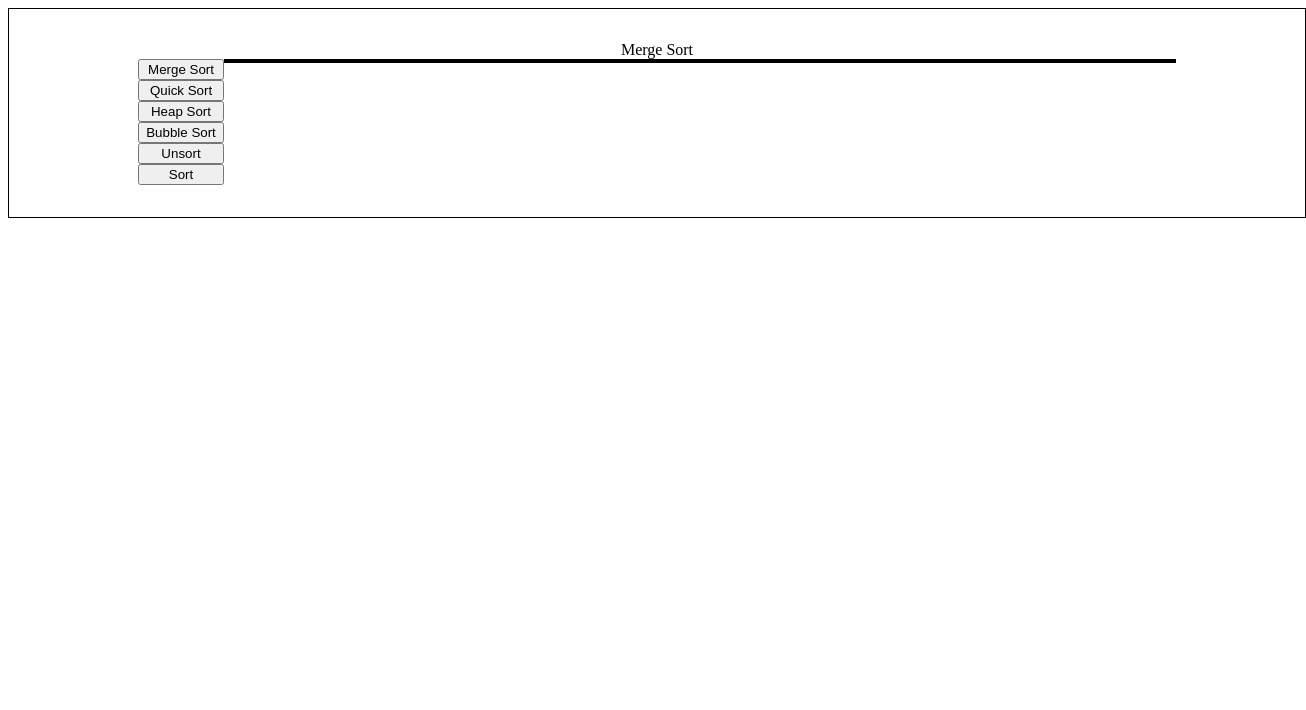
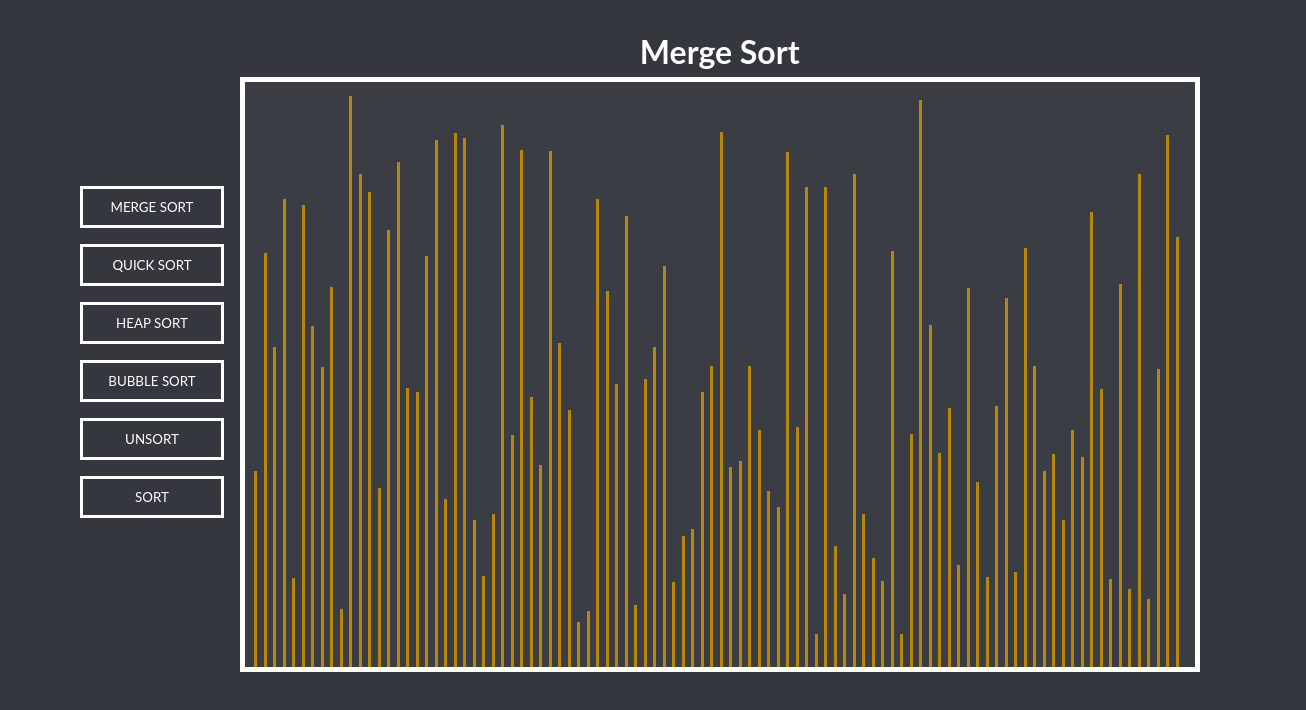
Before and after one commit to danemaison/sorting_visualizer, a React app: page / in a window 1280 px wide. Shown: the top 710 px of the page, 1306 px wide, since content can reach past the window. Built offline with nearby package versions, Linux system fonts and the light colour scheme; the HTML template or start-up script is replaced by a standard one.

Commit message:
implemented bubble sort

```diff
--- /dev/null
+++ b/src/algorithms/bubblesort.js
@@ -0,0 +1,30 @@
+const bubbleSort = async ([...arr]) => {
+  let swapped;
+
+  do {
+    swapped = false;
+    for (let i = 0; i < arr.length - 1; i++) {
+      if (arr[i].height < arr[i + 1].height) {
+        await swap(arr, i);
+        swapped = true;
+      }
+    }
+  } while (swapped);
+  return arr;
+};
+
+const swap = (arr, index) => {
+  return new Promise(resolve =>
+    setTimeout(() => {
+      const temp = arr[index];
+      const tempLeft = arr[index].ref.current.style.left;
+      arr[index].ref.current.style.left = arr[index + 1].ref.current.style.left;
+      arr[index + 1].ref.current.style.left = tempLeft;
+      arr[index] = arr[index + 1];
+      arr[index + 1] = temp;
+      resolve();
+    }, 50)
+  );
+};
+
+export { bubbleSort };
--- a/src/app.jsx
+++ b/src/app.jsx
@@ -1,8 +1,14 @@
 import React from 'react';
-import ReactDOM from 'react-dom';
+import GlobalStyle from './style/globalstyle';
 import Client from './components/client';
 
-ReactDOM.render(
-  <Client/>,
-  document.querySelector('#root')
-);
+const App = () => {
+  return (
+    <>
+      <GlobalStyle/>
+      <Client />
+    </>
+  );
+};
+
+export default App;
--- a/src/components/algorithms.jsx
+++ b/src/components/algorithms.jsx
@@ -1,15 +1,22 @@
 import React from 'react';
 import styled from 'styled-components';
 
-const Button = styled.button``;
+const Button = styled.button`
+  margin:8px 0;
+  border: 3px solid white;
+  background: transparent;
+  border-radius:0;
+  text-transform:uppercase;
+  padding:10px 25px;
+`;
 
 const algorithms = ['Merge Sort', 'Quick Sort', 'Heap Sort', 'Bubble Sort'];
 
-const AlgorithmList = ({ selectAlgorithm }) => {
+const AlgorithmList = ({ setAlgorithm }) => {
   return (
     <>
       {algorithms.map((alg, index) => (
-        <Button key={index} onClick={() => selectAlgorithm(alg)}>
+        <Button key={index} onClick={() => setAlgorithm(alg)}>
           {alg}
         </Button>
       ))}
--- a/src/components/client.jsx
+++ b/src/components/client.jsx
@@ -1,39 +1,85 @@
-import React, { useState } from 'react';
+import React, { useState, useEffect, useCallback, createRef } from 'react';
 import styled from 'styled-components';
 import Algorithms from './algorithms';
 import Visualizer from './visualizer';
+import { bubbleSort } from '../algorithms/bubblesort';
 
 const Container = styled.main`
 width:100%;
 padding: 32px 16px;
 display:flex;
 flex-direction:column;
-border:1px solid black;
+align-items:center;
 `;
 const Row = styled.div`
   width:100%;
+  height: 80vh;
   display:flex;
   justify-content:center;
 `;
 const Col = styled.div`
+  height:100%;
   display:flex;
   flex-direction:column;
+  justify-content:center;
+`;
+
+const ButtonCol = styled(Col)`
+  padding-right:16px;
+`;
+const VisualizerColumn = styled(Col)`
+  align-items:center;
 `;
 const Button = styled.button`
+  margin: 8px 0;
+  border: 3px solid white;
+  background: transparent;
+  border-radius: 0;
+  text-transform: uppercase;
+  padding: 10px 25px;
+`;
+
+const Algorithm = styled.div`
+  text-align:center;
+  font-size: 2rem;
+  font-weight:bold;
+  padding-bottom:6px;
 `;
 
 const Client = () => {
   const [algorithm, setAlgorithm] = useState('Merge Sort');
+  const [itemsToSort, setItemsToSort] = useState([]);
+
+  const sort = () => {
+    bubbleSort(itemsToSort);
+
+  };
+  const randomizeData = useCallback(() => {
+    const items = [];
+    for (let i = 0; i < 98; i++) {
+      const height = Math.random() * (98 - 5) + 5;
+      const left = i + 1;
+      const ref = createRef();
+      items.push({ height, left, ref });
+    }
+    setItemsToSort(items);
+  });
+  useEffect(() => {
+    randomizeData();
+  }, []);
+
   return (
     <Container>
-      <Row>{algorithm}</Row>
       <Row>
-        <Col>
+        <ButtonCol>
           <Algorithms setAlgorithm={setAlgorithm} />
-          <Button>Unsort</Button>
-          <Button>Sort</Button>
-        </Col>
-        <Visualizer algorithm={null} run={null} />
+          <Button onClick={randomizeData}>Unsort</Button>
+          <Button onClick={sort}>Sort</Button>
+        </ButtonCol>
+        <VisualizerColumn>
+          <Algorithm>{algorithm}</Algorithm>
+          <Visualizer items={itemsToSort} algorithm={null} run={null} />
+        </VisualizerColumn>
       </Row>
     </Container>
   );
--- a/src/components/visualizer.jsx
+++ b/src/components/visualizer.jsx
@@ -1,16 +1,34 @@
-import React from 'react';
+import React, { useState, useEffect } from 'react';
 import styled from 'styled-components';
 
 const Container = styled.div`
-  border:2px solid black;
-  width:75%;
-  height:100%;
+  border: 5px solid white;
+  width: 75vw;
+  height: 100%;
+  position: relative;
+  background-color: rgb(58, 61, 67);
 `;
 
-const Visualizer = () => {
+const Bar = styled.div`
+  width: 3px;
+  background-color: darkgoldenrod;
+  position: absolute;
+  bottom: 0;
+  transition: .1s;
+`;
+
+const Visualizer = ({ items }) => {
   return (
     <Container>
-
+      {items.map(item => (
+        <Bar
+          ref={item.ref}
+          style={{
+            height: `${item.height}%`,
+            left: `${item.left}%` }}
+          key={item.height}
+        />
+      ))}
     </Container>
   );
 };
--- /dev/null
+++ b/src/index.jsx
@@ -0,0 +1,8 @@
+import React from 'react';
+import ReactDOM from 'react-dom';
+import App from './app';
+
+ReactDOM.render(
+  <App/>,
+  document.querySelector('#root')
+);
--- /dev/null
+++ b/src/style/globalstyle.js
@@ -0,0 +1,24 @@
+import { createGlobalStyle } from 'styled-components';
+
+const GlobalStyle = createGlobalStyle`
+  * {
+    box-sizing: border-box;
+    font-family: 'Lato', sans-serif;
+    color:white;
+  }
+  html {
+    overflow-x: hidden;
+  }
+  body {
+    position: relative;
+    overflow-x: hidden;
+    background-color:rgb(52, 55, 61);
+    padding: 0;
+    margin: 0;
+    height: 100vh;
+    width: 100%;
+  }
+
+`;
+
+export default GlobalStyle;
--- /dev/null
+++ b/src/style/theme.js
@@ -0,0 +1,13 @@
+export const theme = {
+  primary: '#a9d7ac',
+  primaryLight: '#d0e9d2',
+  warning: '#92140C',
+  darkGrey: '#A9A9A9',
+  grey: '#dbdbdb',
+  mediaQueries: {
+    small: 'only screen and (min-width: 576px)',
+    medium: 'only screen and (min-width: 768px)',
+    large: 'only screen and (min-width: 992px)',
+    largest: 'only screen and (min-width: 1200px)'
+  }
+};
```
Also changed, not shown: src/components/header.jsx (+33 -0 lines), src/algorithms/mergesort.js (added), 1 other file (tests, documents, lock files or other folders).
